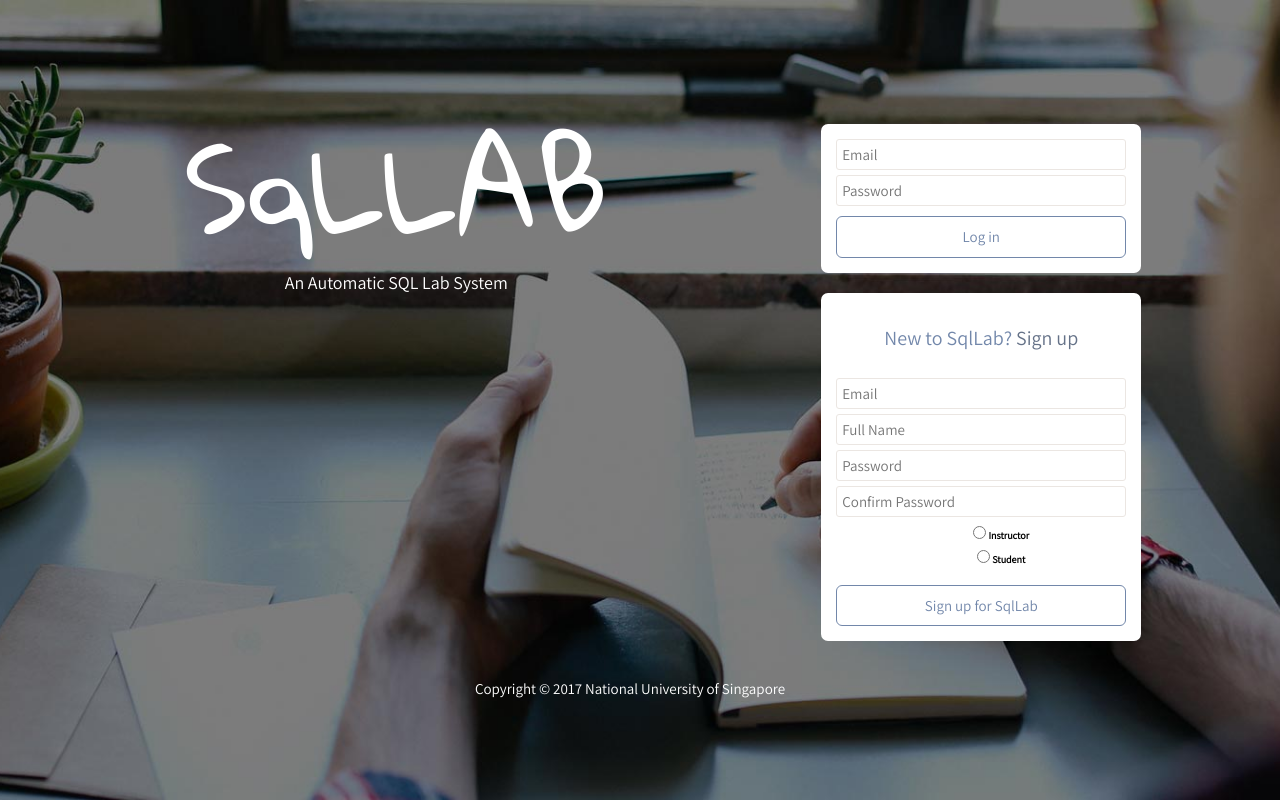
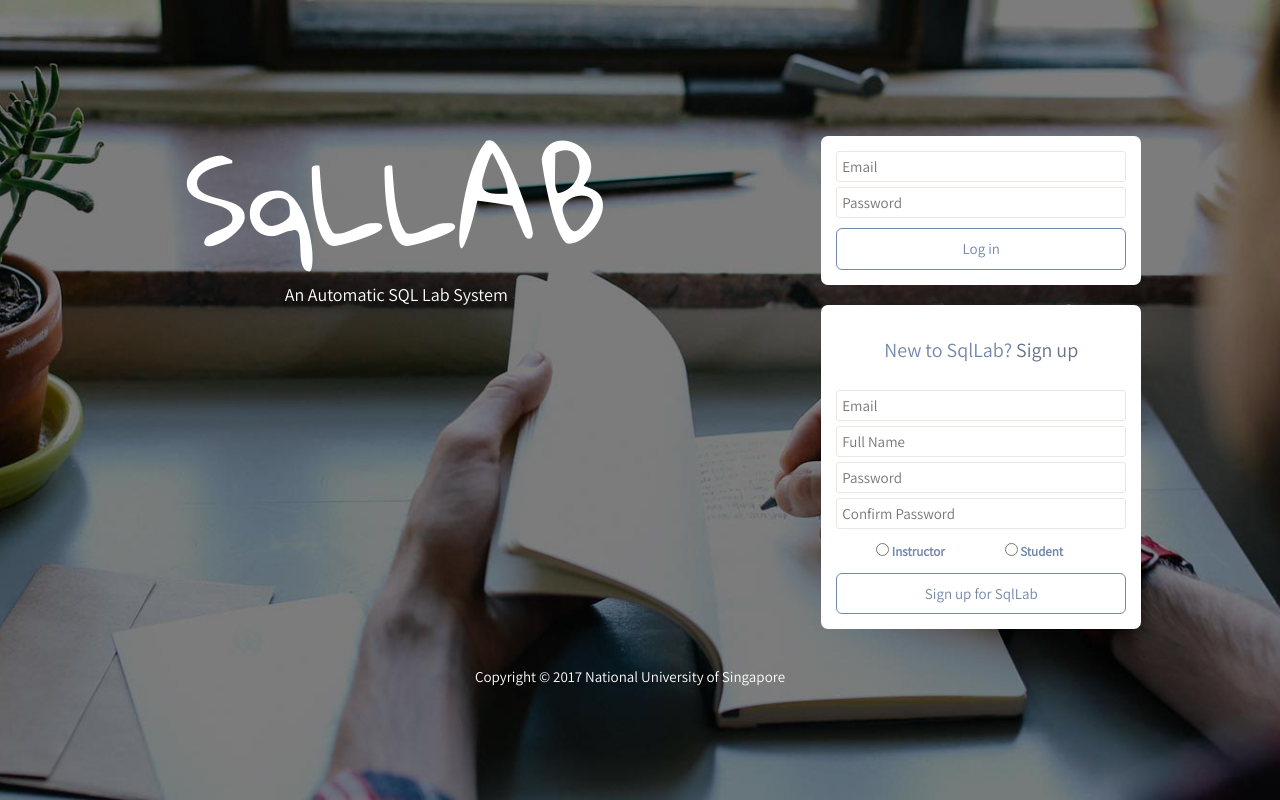
Before and after one commit to daryltanzw/SqlLab, a Django app: page /SqlLabApp/ in a window 1280 px wide. Run offline with Django 3.2, Linux system fonts and the light colour scheme; some libraries are stand-ins or nearby versions; some web fonts are replaced.

Commit message:
Make radio buttons horizontal

```diff
--- a/SqlLabApp/static/css/loginregister.css
+++ b/SqlLabApp/static/css/loginregister.css
@@ -114,3 +114,17 @@ a:focus {
     text-decoration: none;
     color: white;
 }
+
+#id_role ul {
+    text-align: left;
+    float: left;
+}
+
+#id_role li {
+    float: left;
+    color: #7287aa;
+    margin-top: 5px;
+    margin-bottom: 5px;
+    margin-right: 60px;
+    font: 13px/1 'Assistant';
+}
```
